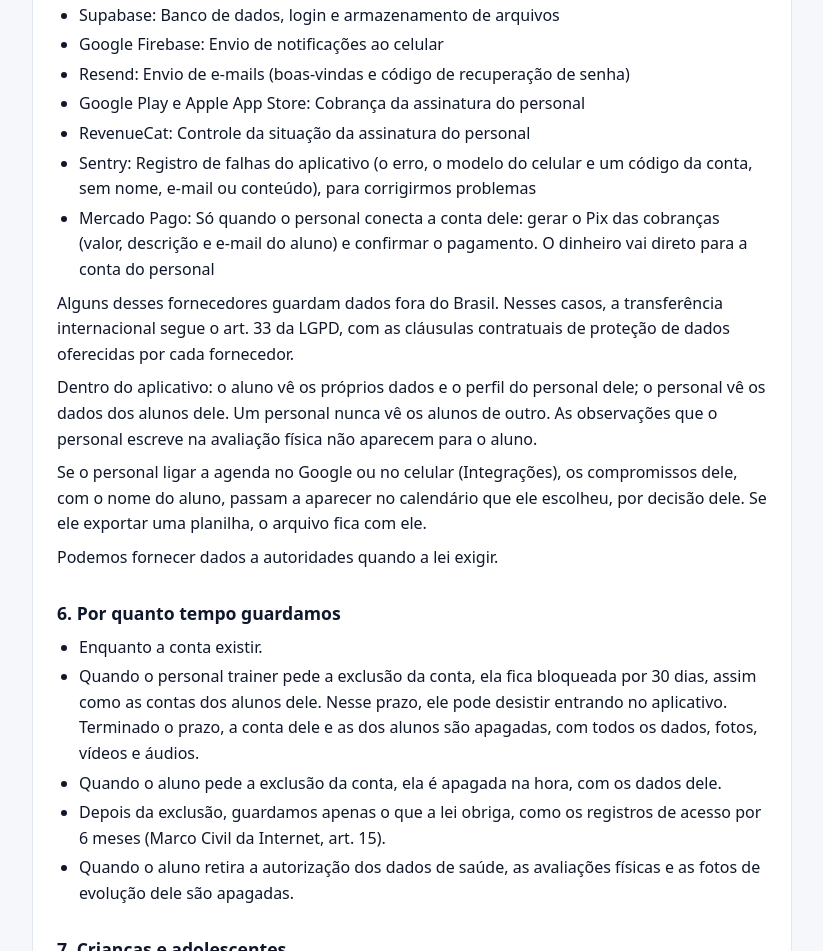
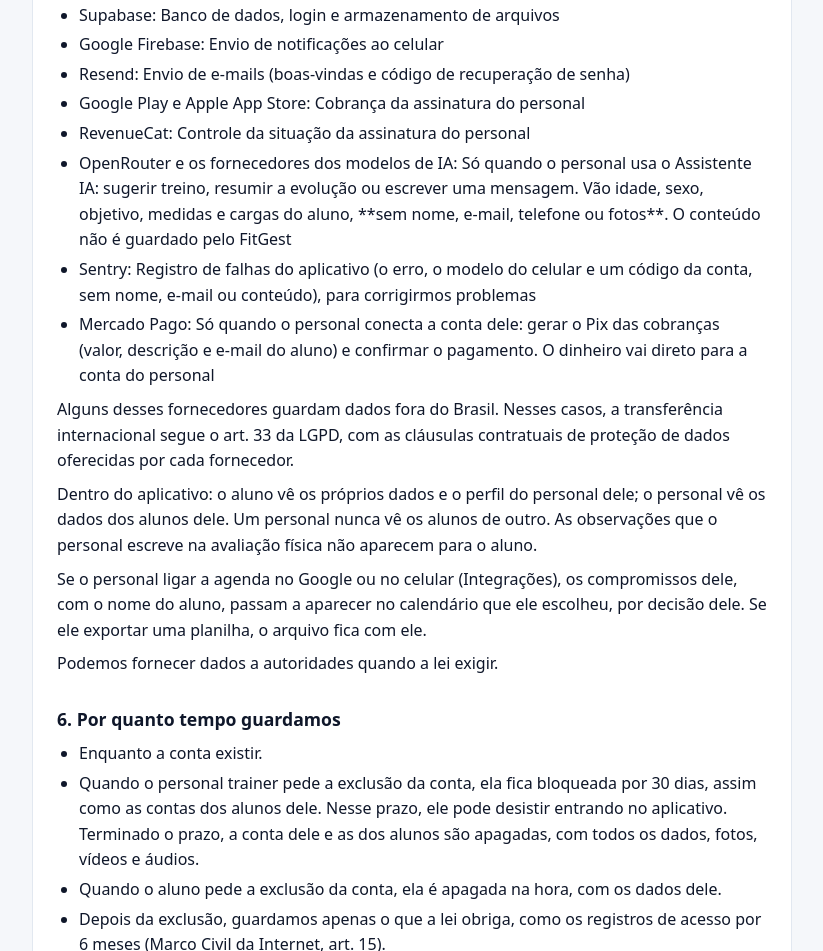
Before and after one commit to ZyamHunter/fitgest-legal, a plain HTML site: page privacidade.html in a window 1280 px wide. Shown: the part 2147-3098 px from the top of the page, without its empty margins (228-1051 px from the left). Drawn offline with Linux system fonts and the light colour scheme.

Commit message:
Assistente IA (OpenRouter) na Política de Privacidade
Co-Authored-By: Claude Opus 5.5 <noreply@anthropic.com>

```diff
--- a/privacidade.html
+++ b/privacidade.html
@@ -79,6 +79,7 @@
 <li>Resend: Envio de e-mails (boas-vindas e código de recuperação de senha)</li>
 <li>Google Play e Apple App Store: Cobrança da assinatura do personal</li>
 <li>RevenueCat: Controle da situação da assinatura do personal</li>
+<li>OpenRouter e os fornecedores dos modelos de IA: Só quando o personal usa o Assistente IA: sugerir treino, resumir a evolução ou escrever uma mensagem. Vão idade, sexo, objetivo, medidas e cargas do aluno, **sem nome, e-mail, telefone ou fotos**. O conteúdo não é guardado pelo FitGest</li>
 <li>Sentry: Registro de falhas do aplicativo (o erro, o modelo do celular e um código da conta, sem nome, e-mail ou conteúdo), para corrigirmos problemas</li>
 <li>Mercado Pago: Só quando o personal conecta a conta dele: gerar o Pix das cobranças (valor, descrição e e-mail do aluno) e confirmar o pagamento. O dinheiro vai direto para a conta do personal</li>
 </ul>
```
